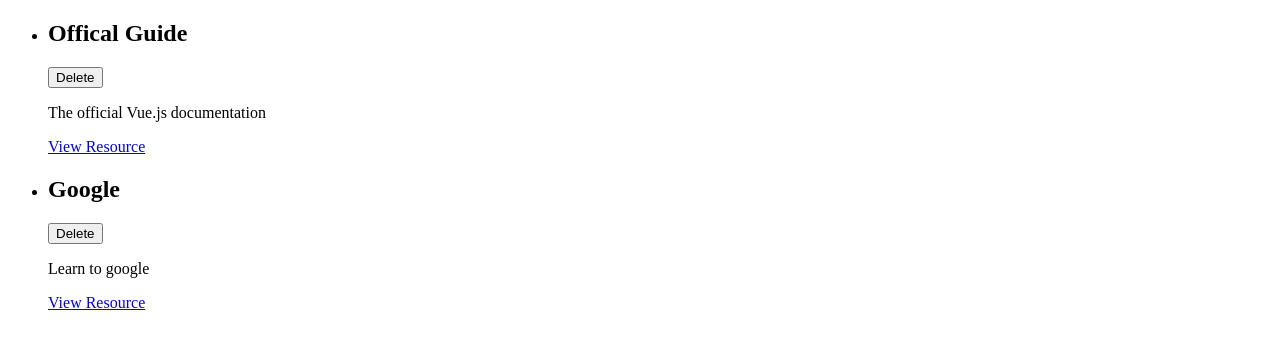
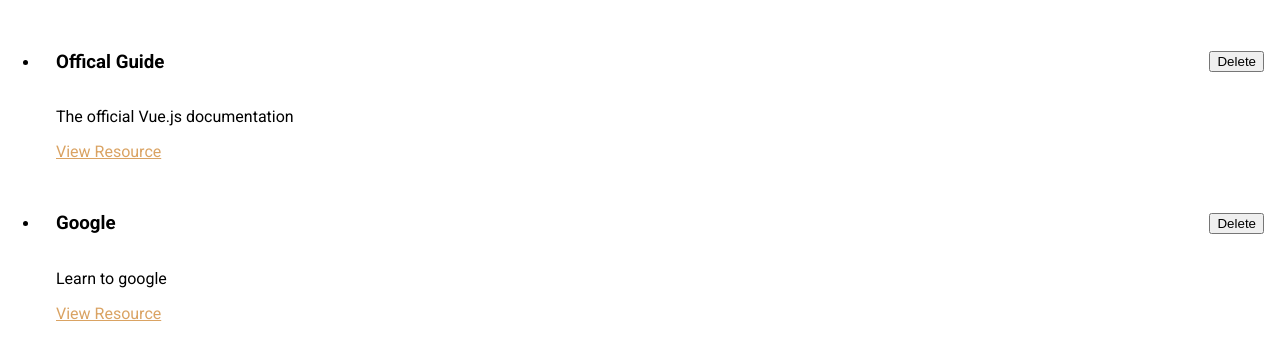
Before and after one commit to Pleopleq/vue-course, a Vue app in the folder prj-cmp-01-starting-setup/: page / in a window 1280 px wide. Shown: the top 360 px of the page. Built offline with nearby package versions, Linux system fonts and the light colour scheme.

Commit message:
Fix v-for in ul. Add some basic styles to ResourceItem component

```diff
--- a/prj-cmp-01-starting-setup/src/App.vue
+++ b/prj-cmp-01-starting-setup/src/App.vue
@@ -1,21 +1,23 @@
 <template>
 <div>
-  <ul v-for="resource in this.resources" :key="resource.id">
-      <resource
+  <ul>
+      <resource-item
+        v-for="resource in this.resources"
+        :key="resource.id"
         :title="resource.title"
         :description="resource.description"
         :link="resource.link"
-      ></resource>
+      ></resource-item>
   </ul>
 </div>
 </template>
 
 <script>
-import Resource from './components/ResourceItem.vue'
+import ResourceItem from './components/ResourceItem.vue'
 export default {
-  components: { Resource },
+  components: { ResourceItem },
     data() {
-        return {
+    return {
             resources: [
                 {
                     id: 1,
@@ -36,5 +38,17 @@
 </script>
 
 <style>
+    @import url('https://fonts.googleapis.com/css2?family=Roboto:wght@400;700&display=swap');
 
+* {
+  box-sizing: border-box;
+}
+
+html {
+  font-family: 'Roboto', sans-serif;
+}
+
+body {
+  margin: 0;
+}
 </style>
--- a/prj-cmp-01-starting-setup/src/components/ResourceItem.vue
+++ b/prj-cmp-01-starting-setup/src/components/ResourceItem.vue
@@ -1,11 +1,11 @@
 <template>
     <li>
         <div>
-            <header>
-                <h2>{{title}}</h2>
+            <header class="item-header">
+                <h3>{{title}}</h3>
                 <button>Delete</button>
             </header>
-            <div>
+            <div class="item-body">
                 <p>{{description}}</p>
                 <a :href="link" target="_blank">View Resource</a>
             </div>
@@ -24,6 +24,16 @@
 }
 </script>
 
-<style>
-
+<style scoped>
+    li {
+        padding: 1rem;
+    }
+    a {
+        color: #DAA363;
+    }
+    .item-header {
+        display: flex;
+        justify-content: space-between;
+        align-items: center;
+    }
 </style>
```
